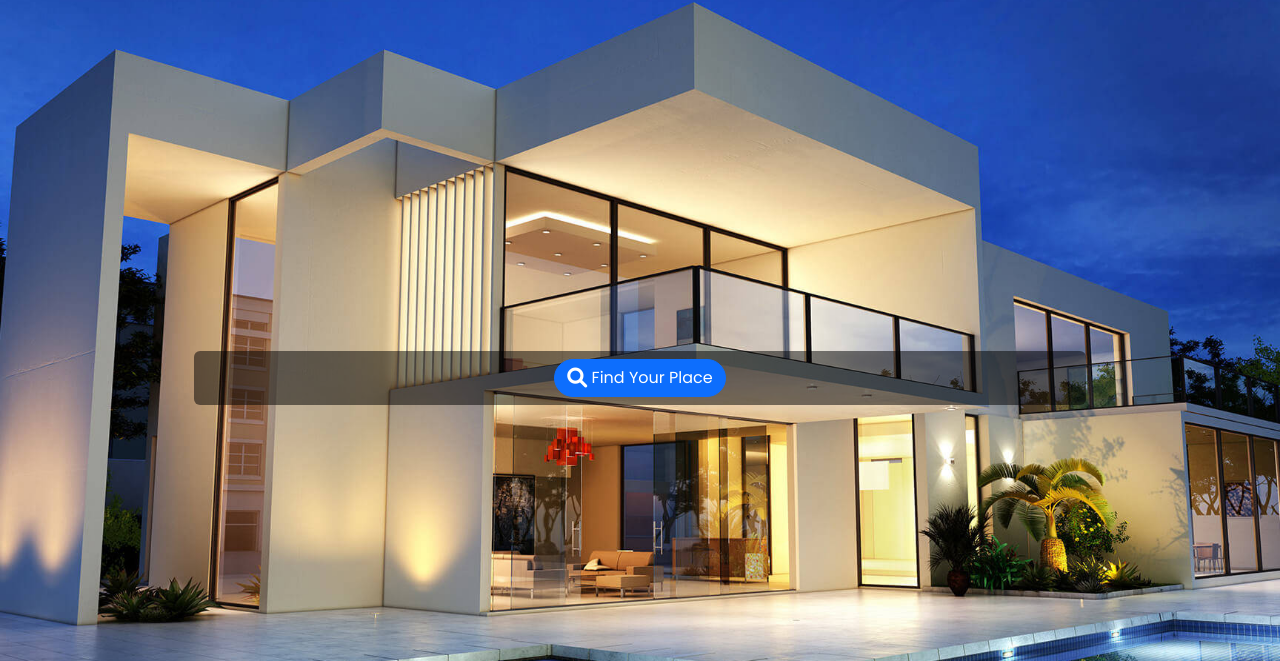
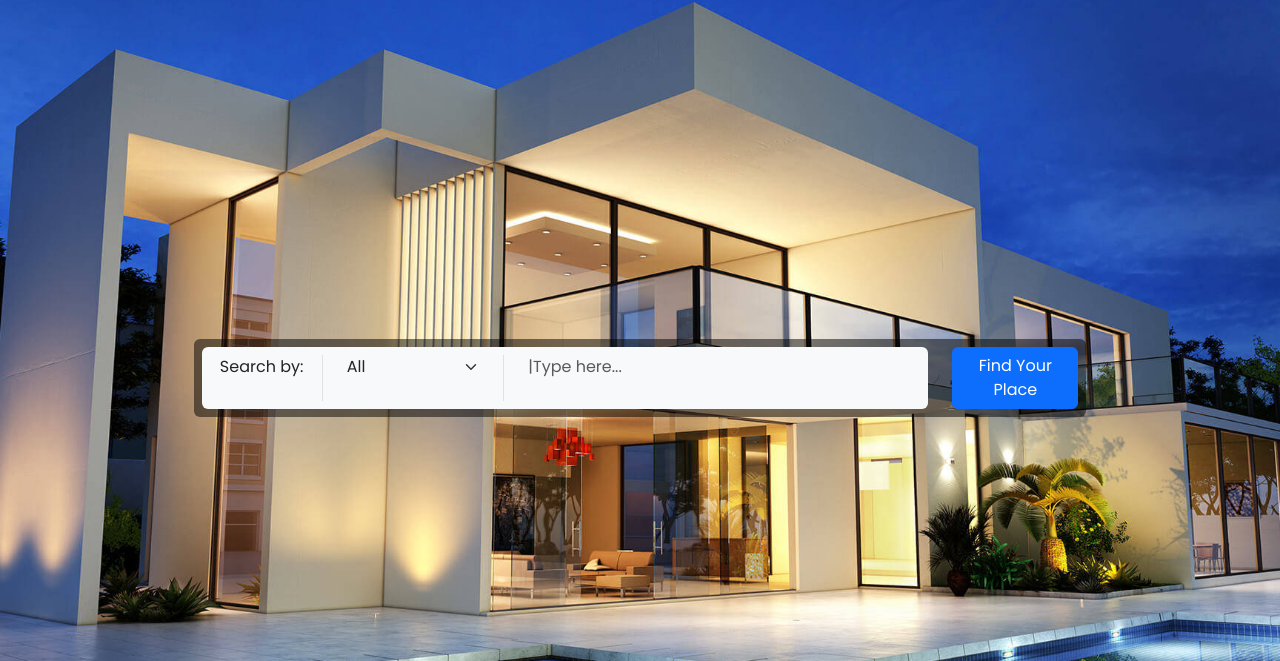
Before and after one commit to BaronAfutu/ronaproperties-demo, a plain HTML site: page index.html in a window 1280 px wide. Shown: the part 139-800 px from the top of the page. Drawn offline with nearby package versions, Linux system fonts and the light colour scheme.

Commit message:
Corrected Banner view

```diff
--- a/index.html
+++ b/index.html
@@ -181,7 +181,7 @@ https://templatemo.com/tm-591-villa-agency
     <div class="container">
       <form action="">
         <div class="banner-text rounded p-2">
-          <div class="row d-none d-block">
+          <div class="row d-none d-lg-flex">
             <div class="col-12 col-xl-10 mb-2 mb-xl-0">
               <div class="row rounded bg-light text-dark mx-auto h-100 py-2">
                 <div class="col-6 text-start text-md-center col-md-2 py-0 border-end">
@@ -207,7 +207,7 @@ https://templatemo.com/tm-591-villa-agency
               <button class="btn btn-primary">Find Your Place</button>
             </div>
           </div>
-          <a href="properties.html" class="btn btn-primary rounded-pill"><i class="fa fa-magnifying-glass fa-lg"></i> Find Your Place</a>
+          <a href="properties.html" class="btn btn-primary rounded-pill d-inline d-lg-none"><i class="fa fa-magnifying-glass fa-lg"></i> Find Your Place</a>
         </div>
       </form>
     </div>
```
